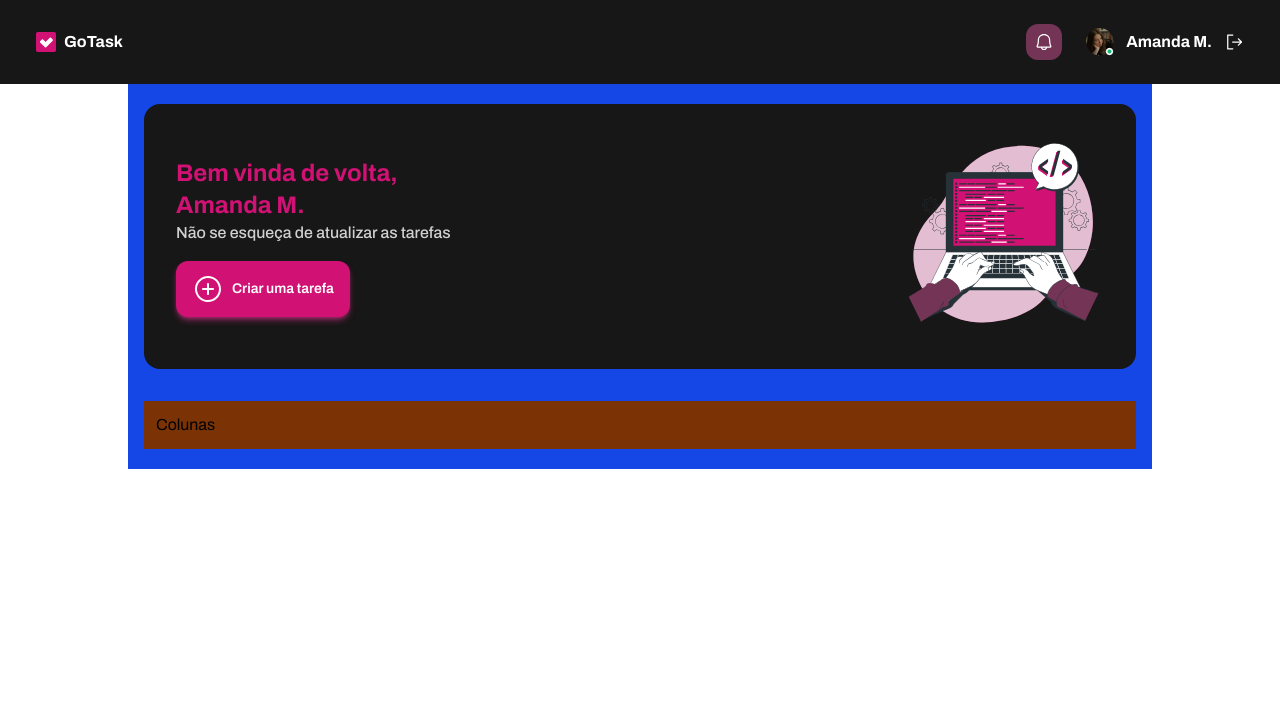
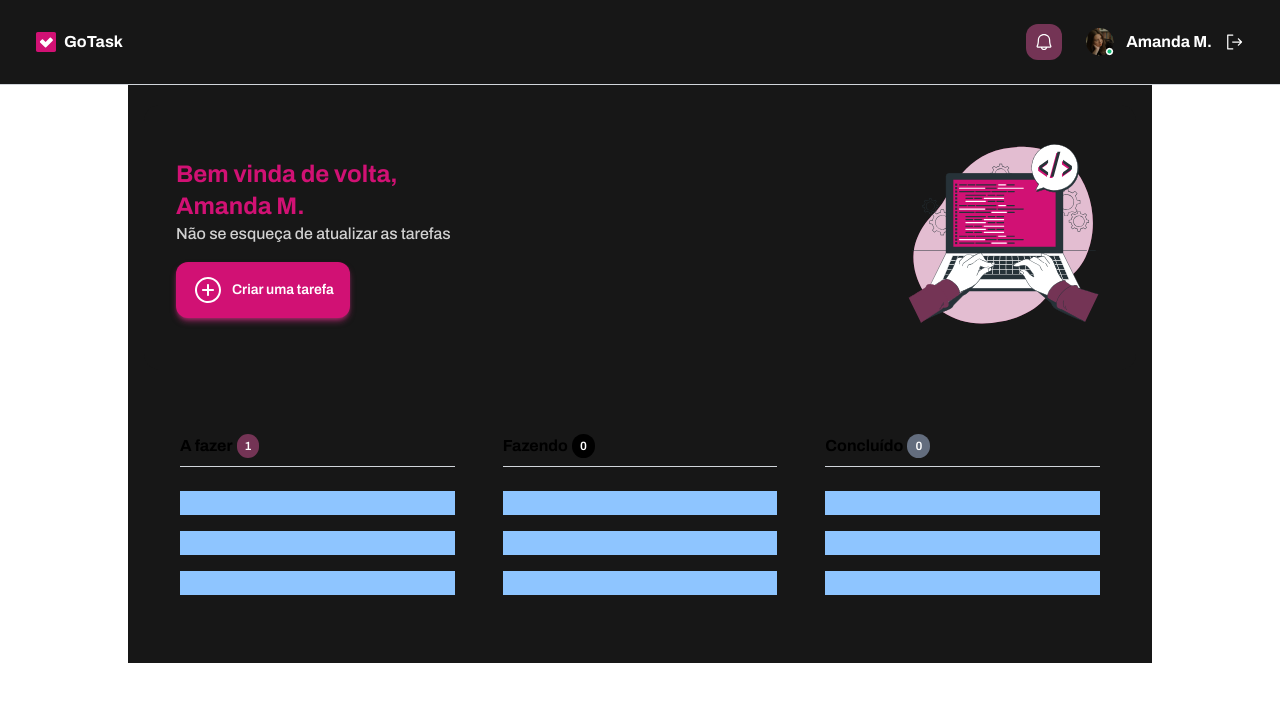
Before and after one commit to AmandaLinger/To-do_List_angular, an Angular app: page / in a window 1280 px wide. Shown: the top 702 px of the page. Built offline with nearby package versions, Linux system fonts and the light colour scheme.

Commit message:
Criando o layout das colunas de tarefas

```diff
--- a/src/app/components/header/header.component.html
+++ b/src/app/components/header/header.component.html
@@ -1,4 +1,4 @@
-<header class="bg-[#171717] py-3 px-6 w-full flex">
+<header class="bg-[#171717] py-3 px-6 w-full flex border-b border-[#D1D5DB]">
 <div class="p-3 flex items-center gap-2">
   <img class="w-5" src="images/logo_icon.svg" alt="ícone">
   <p class="font-bold text-[#ffffff]">GoTask</p>
--- a/src/app/components/main-content/main-content.component.html
+++ b/src/app/components/main-content/main-content.component.html
@@ -1,4 +1,4 @@
-<div class="max-w-5xl mx-auto bg-blue-700 py-5 px-4 flex flex-col gap-8">
+<div class="max-w-5xl mx-auto bg-[#171717] py-5 px-4 flex flex-col gap-8">
   <app-welcome-section/>
-  <div class="p-3 bg-amber-900">Colunas</div>
+  <app-task-list-section/>
 </div>
--- a/src/app/components/main-content/main-content.component.ts
+++ b/src/app/components/main-content/main-content.component.ts
@@ -1,10 +1,12 @@
 import { Component } from '@angular/core';
 import {WelcomeSectionComponent} from '../welcome-section/welcome-section.component';
+import {TaskListSectionComponent} from '../task-list-section/task-list-section.component';
 
 @Component({
   selector: 'app-main-content',
   imports: [
-    WelcomeSectionComponent
+    WelcomeSectionComponent,
+    TaskListSectionComponent
   ],
   templateUrl: './main-content.component.html',
   styleUrl: './main-content.component.css'
--- a/src/app/components/task-list-section/task-list-section.component.html
+++ b/src/app/components/task-list-section/task-list-section.component.html
@@ -1 +1,43 @@
-<p>task-list-section works!</p>
+<div class="p-3 mb-6 flex overflow-x-auto scrollbar-hidden">
+  <div class="flex-1 py-3 px-6 min-w-60 flex flex-col gap-6">
+    <div class="py-2 border-b border-[#D1D5DB] flex items-center gap-1">
+      <h1 class="font-bold">A fazer</h1>
+      <span class="text-xs font-semibold text-white bg-[#743455] py-1 px-2 rounded-xl" >1</span>
+    </div>
+
+    <div class="flex flex-col gap-4">
+      <div class="bg-blue-300 p-3"></div>
+      <div class="bg-blue-300 p-3"></div>
+      <div class="bg-blue-300 p-3"></div>
+    </div>
+
+  </div>
+
+  <div class="flex-1 py-3 px-6 min-w-60 flex flex-col gap-6">
+    <div class="py-2 border-b border-[#D1D5DB] flex items-center gap-1">
+      <h1 class="font-bold">Fazendo</h1>
+      <span class="text-xs font-semibold text-white bg-black py-1 px-2 rounded-xl" >0</span>
+    </div>
+
+    <div class="flex flex-col gap-4">
+      <div class="bg-blue-300 p-3"></div>
+      <div class="bg-blue-300 p-3"></div>
+      <div class="bg-blue-300 p-3"></div>
+    </div>
+
+  </div>
+
+  <div class="flex-1 py-3 px-6 min-w-60 flex flex-col gap-6">
+    <div class="py-2 border-b border-[#D1D5DB] flex items-center gap-1">
+      <h1 class="font-bold">Concluído</h1>
+      <span class="text-xs font-semibold text-white bg-[#636D7E] py-1 px-2 rounded-xl" >0</span>
+    </div>
+
+    <div class="flex flex-col gap-4">
+      <div class="bg-blue-300 p-3"></div>
+      <div class="bg-blue-300 p-3"></div>
+      <div class="bg-blue-300 p-3"></div>
+    </div>
+
+  </div>
+</div>
--- a/src/styles.css
+++ b/src/styles.css
@@ -2,6 +2,12 @@
 
 @import "tailwindcss";
 
+@utility scrollbar-hidden{
+  &::-webkit-scrollbar {
+    display: none;
+  }
+}
+
 html{
   font-family: "Archivo", sans-serif;
 }
```
